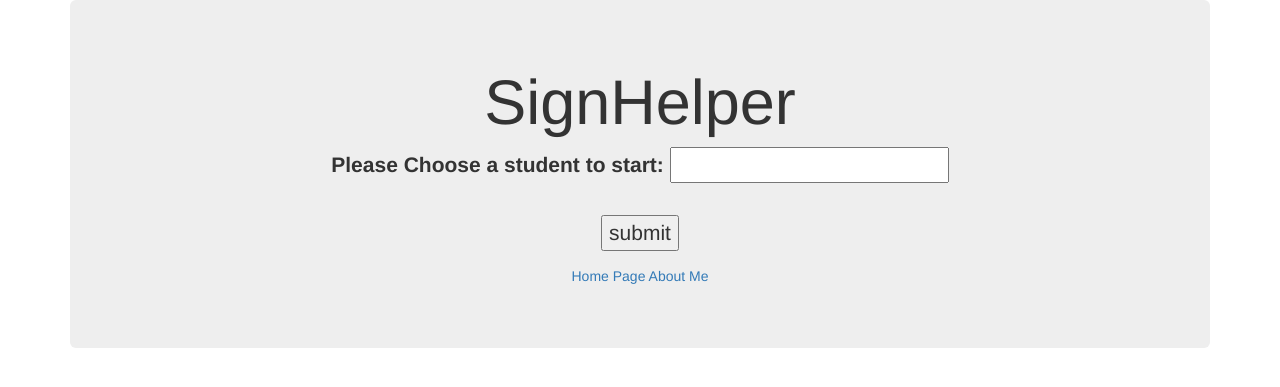
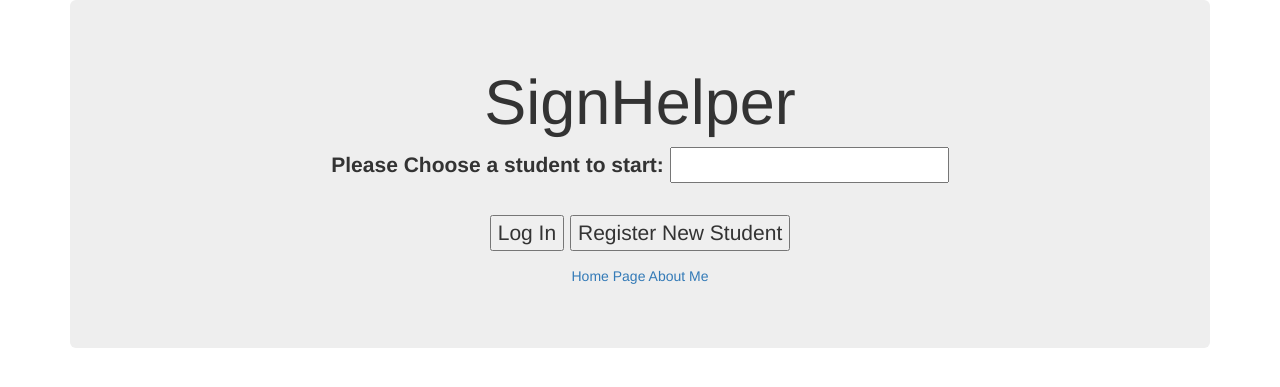
Before and after one commit to haleyt2015/SignHelper, a Django app: page / in a window 1280 px wide. Shown: the top 387 px of the page. Run offline with Django 3.2, Linux system fonts and the light colour scheme; some libraries are stand-ins or nearby versions.

Commit message:
Add Register Button

```diff
--- a/Signapp/templates/start_page.html
+++ b/Signapp/templates/start_page.html
@@ -22,7 +22,8 @@
 					</datalist>
 					<br/><br/>
 
-					<input type="submit" value="submit" />
+					<input type="submit" value="Log In" />
+					<input type="submit" value="Register New Student" />
 				</p>
 
 			<a href="/index/">Home Page</a>
```
